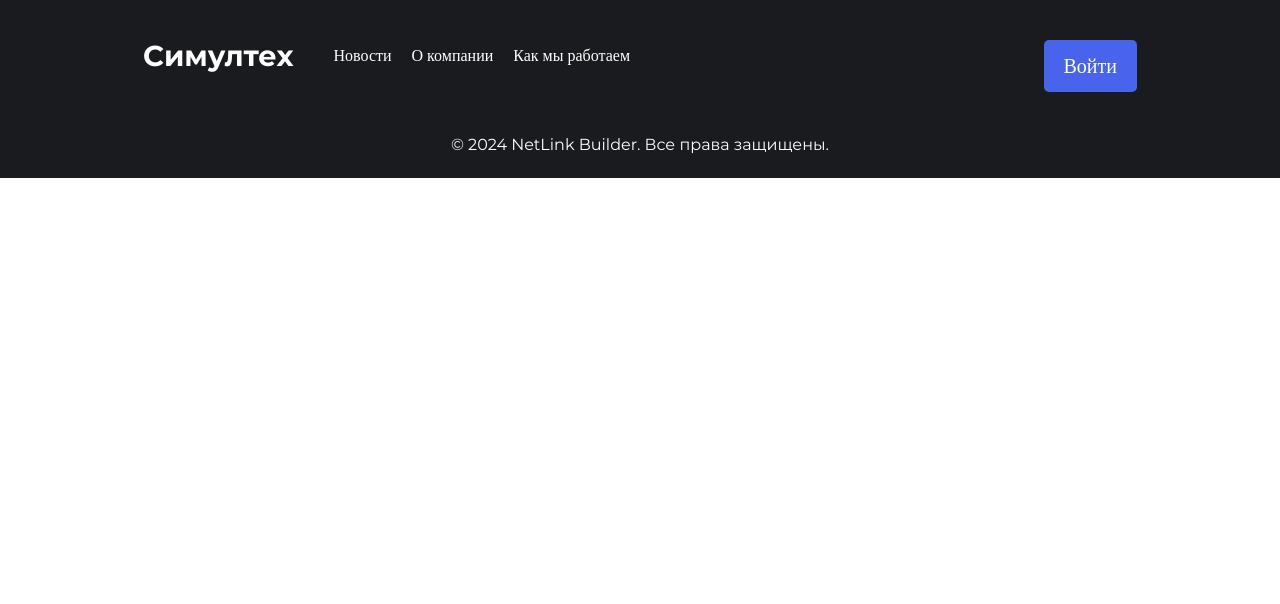
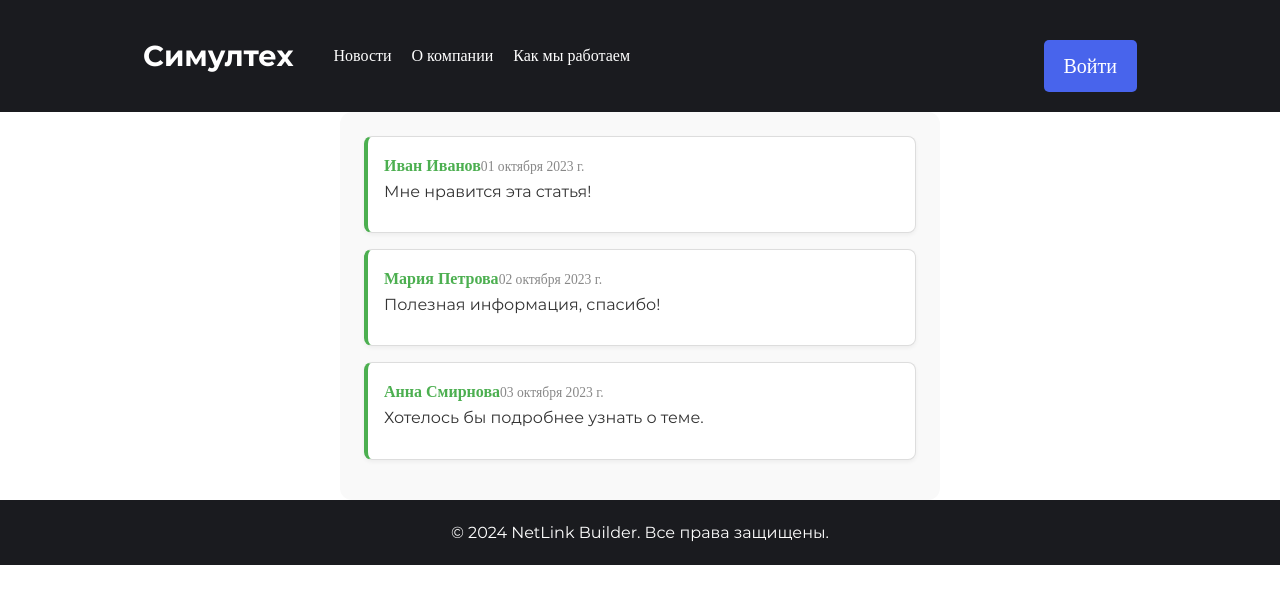
Before and after one commit to simulteh/frontend, a React (Create React App) app: page /comments in a window 1280 px wide. Shown: the top 604 px of the page. Built offline with nearby package versions, Linux system fonts and the light colour scheme.

Commit message:
Комментарии

```diff
--- a/src/App.js
+++ b/src/App.js
@@ -12,7 +12,7 @@ import LabWorksPage from './pages/LabWorksPage';
 import { Weather } from './components/Weather';
 import './style/fonts.css';
 import './style/global.css';
-
+import { Comments } from './components/Comments';
 // Данные для новостей и карточек "О компании"
 import { newsData, aboutCardsData } from './constants/data';
 
@@ -69,7 +69,7 @@ function App() {
 
         {/* Страница профиля */}
         <Route path="/profile" element={<ProfilePage />} />
-
+<Route path="/comments" element={<Comments />} />
         {/* Страница профиля преподавателя */}
         <Route path="/teacher-profile" element={<TeacherProfilePage />} />
 
--- /dev/null
+++ b/src/components/Comments.jsx
@@ -0,0 +1,45 @@
+import React from "react";
+import comment from "../style/Comments.css"
+// Функция форматирует дату
+function formatDate(dateString) {
+  const options = { day: "2-digit", month: "long", year: "numeric" };
+  return new Date(dateString).toLocaleDateString("ru-RU", options);
+}
+
+
+export const Comments= ()=> {
+  const comments = [
+  {
+    author: "Иван Иванов",
+    date: "2023-10-01",
+    text: "Мне нравится эта статья!"
+  },
+  {
+    author: "Мария Петрова",
+    date: "2023-10-02",
+    text: "Полезная информация, спасибо!"
+  },
+  {
+    author: "Анна Смирнова",
+    date: "2023-10-03",
+    text: "Хотелось бы подробнее узнать о теме."
+  }
+];
+  if (!comments || comments.length === 0) {
+    return <p className="text-gray-500">Комментариев пока нет.</p>;
+  }
+
+  return (
+    <div className="comments-container">
+      {comments.map((comment) => (
+        <div key={comment.id} className="comment-card">
+          <div className="flex justify-between items-center mb-2">
+            <span className="comment-author">{comment.author}</span>
+            <span className="comment-date">{formatDate(comment.date)}</span>
+          </div>
+          <p className="comment-text">{comment.text}</p>
+        </div>
+      ))}
+    </div>
+  );
+}
--- /dev/null
+++ b/src/style/Comments.css
@@ -0,0 +1,45 @@
+.comments-container {
+  background-color: #f9f9f9;
+  padding: 24px;
+  border-radius: 12px;
+  max-width: 600px;
+  margin: 0 auto;
+  font-family: 'Segoe UI', sans-serif;
+}
+
+.comments-container h2 {
+  margin-bottom: 20px;
+  text-align: center;
+  color: #333;
+}
+
+.no-comments {
+  text-align: center;
+  color: #999;
+}
+
+.comment-card {
+  background: #ffffff;
+  border: 1px solid #ddd;
+  border-left: 4px solid #4caf50;
+  padding: 16px;
+  margin-bottom: 16px;
+  border-radius: 8px;
+  box-shadow: 0 2px 4px rgba(0,0,0,0.05);
+}
+
+.comment-author {
+  font-weight: bold;
+  color: #4caf50;
+  margin-bottom: 8px;
+}
+
+.comment-text {
+  margin-bottom: 12px;
+  color: #333;
+}
+
+.comment-date {
+  font-size: 0.85rem;
+  color: #888;
+}
```
